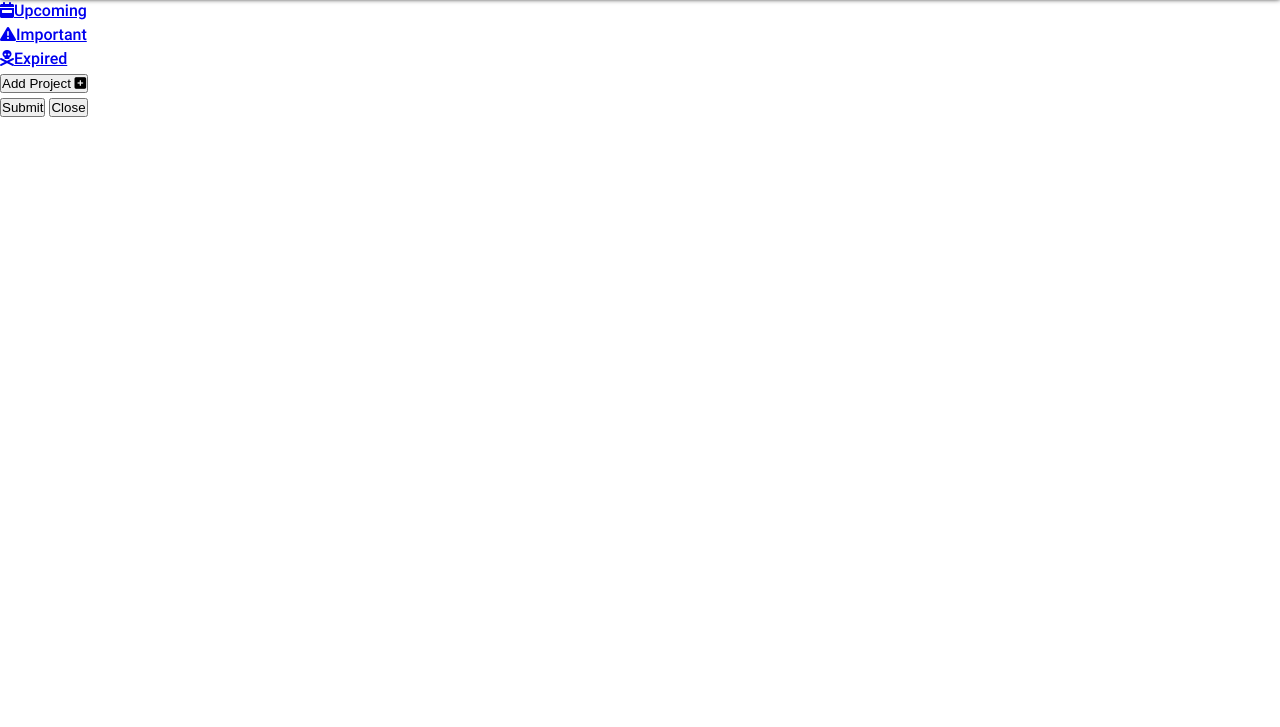
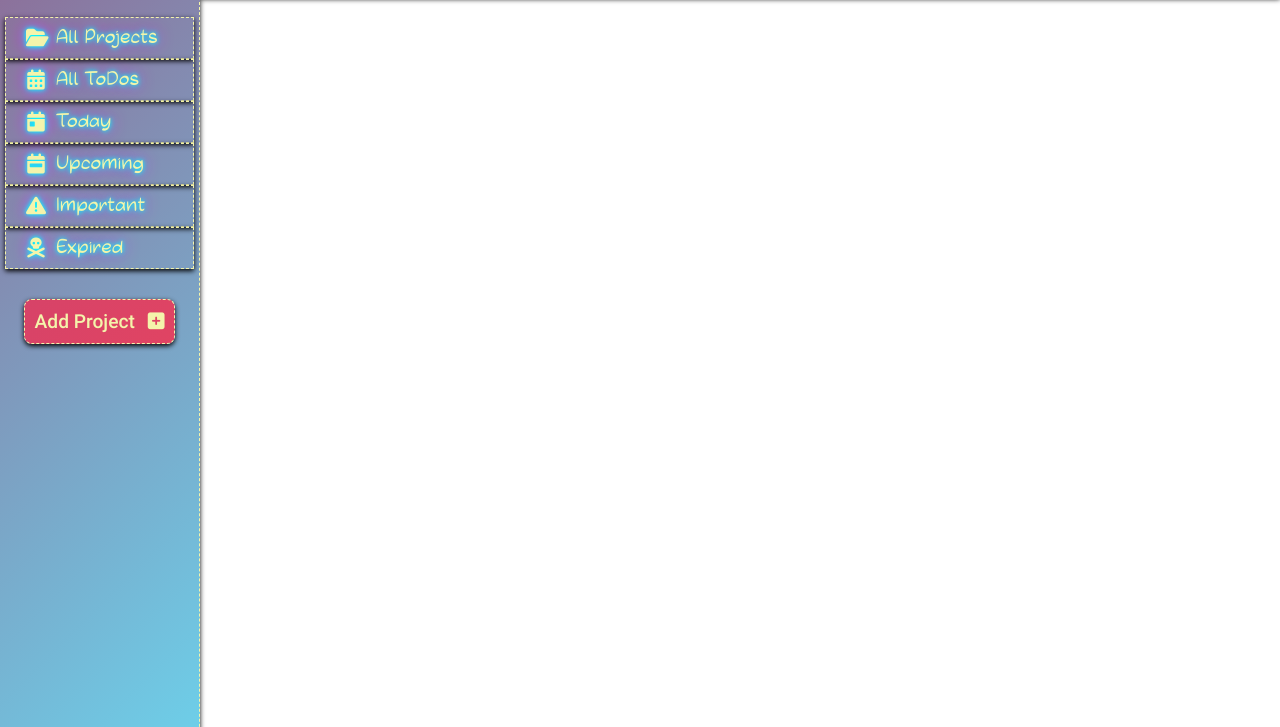
Before and after one commit to FreeFallRush/todo-list, a website built with webpack: page dist/index.html in a window 1280 px wide. Shown: the part 73-800 px from the top of the page. Built offline with nearby package versions, Linux system fonts and the light colour scheme.

Commit message:
updated style.css with sidemenu styles

```diff
--- a/src/style.css
+++ b/src/style.css
@@ -139,3 +139,102 @@ header {
   box-shadow: var(--toggle-btn-box-shadow);
   color: #8721db;
 }
+
+/* Sidebar Menu */
+
+nav {
+  margin-top: 70px;
+  display: flex;
+  flex-direction: column;
+  flex-wrap: wrap;
+  align-items: flex-start;
+  position: fixed;
+  width: 200px;
+  height: 100%;
+  z-index: 100;
+  color: var(--secondary-color);
+  background: var(--nav-gradient-background);
+  transition: ease-in 0.3s;
+}
+
+nav.hide {
+  width: 0;
+}
+
+#sidebar {
+  padding-top: 20px;
+  width: 100%;
+  height: 100%;
+  list-style: none;
+  overflow: hidden;
+  box-shadow: var(--main-box-shadow);
+  border-right: var(--dashed-border-yellow);
+}
+
+.sidebar-options {
+  width: 100%;
+  list-style: none;
+  font-family: "RobotoMedium";
+  font-family: "OhMyNotes";
+}
+
+.sidebar-options li {
+  text-align: center;
+  width: 100%;
+}
+
+.sidebar-options li a {
+  display: inline-flex;
+  align-items: center;
+  width: 95%;
+  padding: 5px 10px;
+  color: var(--secondary-color);
+  text-shadow: var(--nav-menu-text-shadow);
+  text-decoration: none;
+  font-size: 20px;
+  transition: ease-in 0.2s;
+  border: var(--dashed-border-yellow);
+  box-shadow: var(--main-box-shadow);
+}
+
+.sidebar-options li a i {
+  margin: 0 10px;
+  width: 20px;
+}
+
+.sidebar-options li a:hover,
+.sidebar-options li a:active {
+  color: var(--secondary-color);
+  text-shadow: var(--buttons-text-shadow);
+  background: rgb(109, 152, 162);
+  box-shadow: var(--inset-box-shadow);
+}
+
+.projects-add {
+  margin-top: 30px;
+  text-align: center;
+  width: 100%;
+}
+
+#add-project-btn {
+  padding: 10px;
+  font-size: 1.2rem;
+  border-radius: 8px;
+  font-family: "RobotoMedium";
+  cursor: pointer;
+  border: var(--dashed-border-yellow);
+  box-shadow: var(--main-box-shadow);
+  color: var(--secondary-color);
+  background: var(--add-btn-background-gradient);
+}
+
+#add-project-btn:hover {
+  box-shadow: var(--inset-box-shadow);
+  background: var(--nav-gradient-background);
+  color: var(--secondary-color);
+  text-shadow: var(--buttons-text-shadow);
+}
+
+.projects-add i {
+  padding-left: 8px;
+}
```
